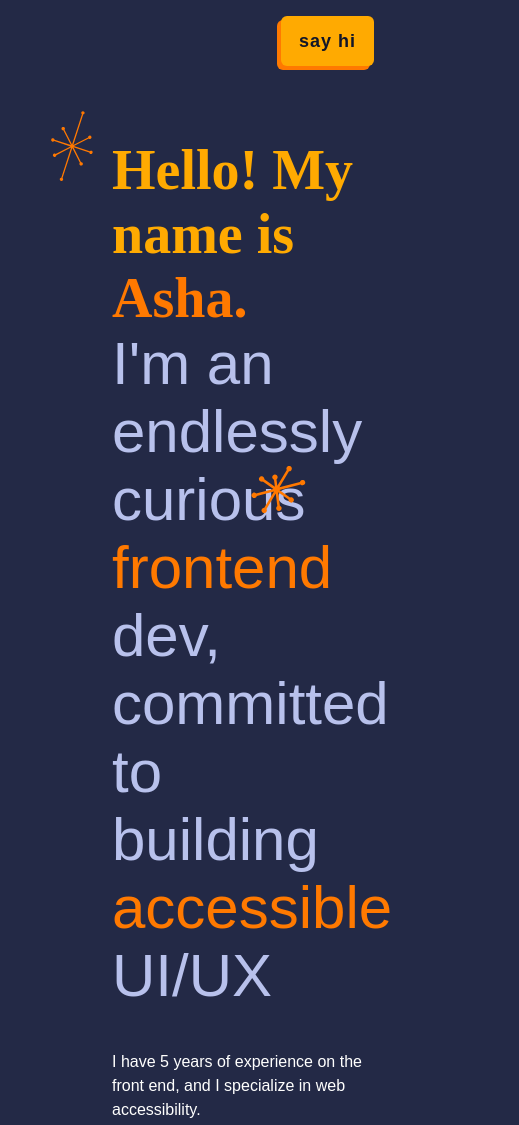
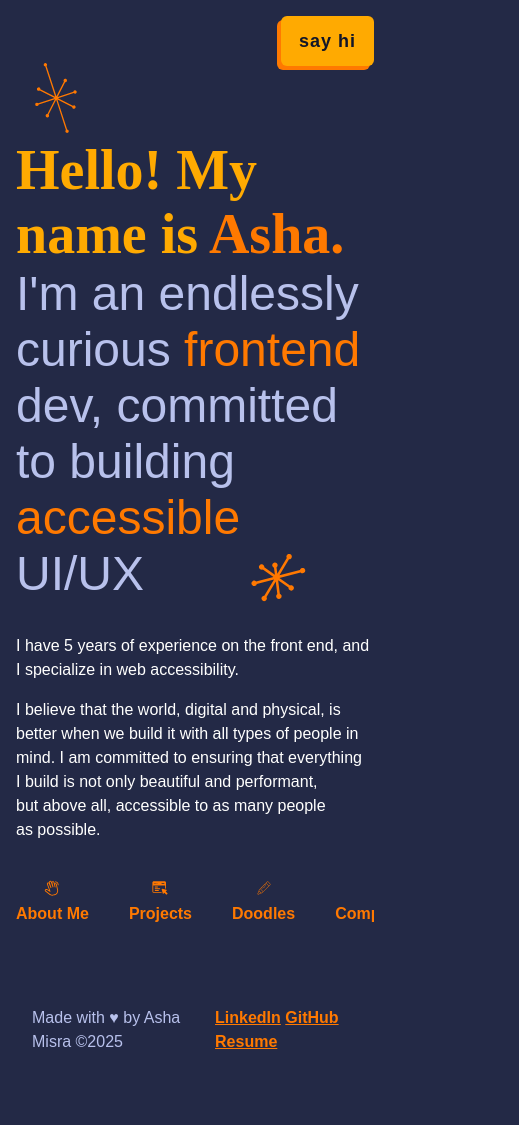
Before and after one commit to aafmisra/aafmisra.github.io, an Astro site: page / in a window 390 px wide. Shown: the top 1125 px of the page, 519 px wide, since content can reach past the window. After the commit the page ends 1070 px from the top, so only its background shows below. Built offline with nearby package versions, Linux system fonts and the light colour scheme; Astro itself is replaced by a stand-in of ours; a web font is replaced by a local one.

Commit message:
homepage mobile

```diff
--- a/src/pages/index.astro
+++ b/src/pages/index.astro
@@ -93,6 +93,8 @@ const currentPage = Astro.url.pathname;
 		gap: 1rem;
 		padding: 0 0 3rem 6rem;
 		margin: 2rem 0 0;
+		overflow-x: scroll;
+    scrollbar-width: none;
 	}
 	nav a {
 		text-decoration: none;
@@ -100,6 +102,7 @@ const currentPage = Astro.url.pathname;
 		flex-direction: column-reverse;
 		align-items: center;
 		height: 100%;
+    white-space: nowrap;
 	}
 	nav a:hover {
 		color: var(--highlight-color-); /* counteract global style */
@@ -113,25 +116,46 @@ const currentPage = Astro.url.pathname;
 	nav a:hover > img {
 		transform: translateY(-4px);
 	}
-	/* sizing for images */
+	/* sizing for icons */
 	nav a[href="/about"] > img {
 		height: 1.75rem;
-		/* margin-left: -2px; */
 	}
 	nav a[href="/components"] > img {
 		height: 1.25rem;
 		margin-bottom: 6px;
-		/* margin-left: 2px; */
 	}
 	nav a[href="/thoughts"] > img {
 		height: 1.75rem;
 	}
 	nav a[href="/doodles"] > img {
 		margin-bottom: 6px;
-		/* margin-left: 4px; */
 	}
 	nav a[href="/projects"] > img {
 		margin-bottom: 6px;
-		/* margin-left: 6px; */
+	}
+
+	/* Mobile mode */
+	@media (max-width: 769px) {
+		#hello > img {
+			transform: rotate(-18deg);
+			top: -5rem;
+			left: unset;
+		}
+
+		h1 {
+			font-size: var(--px-to-rem-48);
+		}
+		h1 img {
+			top: unset;
+		}
+
+		div {
+			padding-left: unset;
+		}
+
+		nav > ul {
+			padding-left: unset;
+			gap: 2.5rem;
+		}
 	}
 </style>
```
